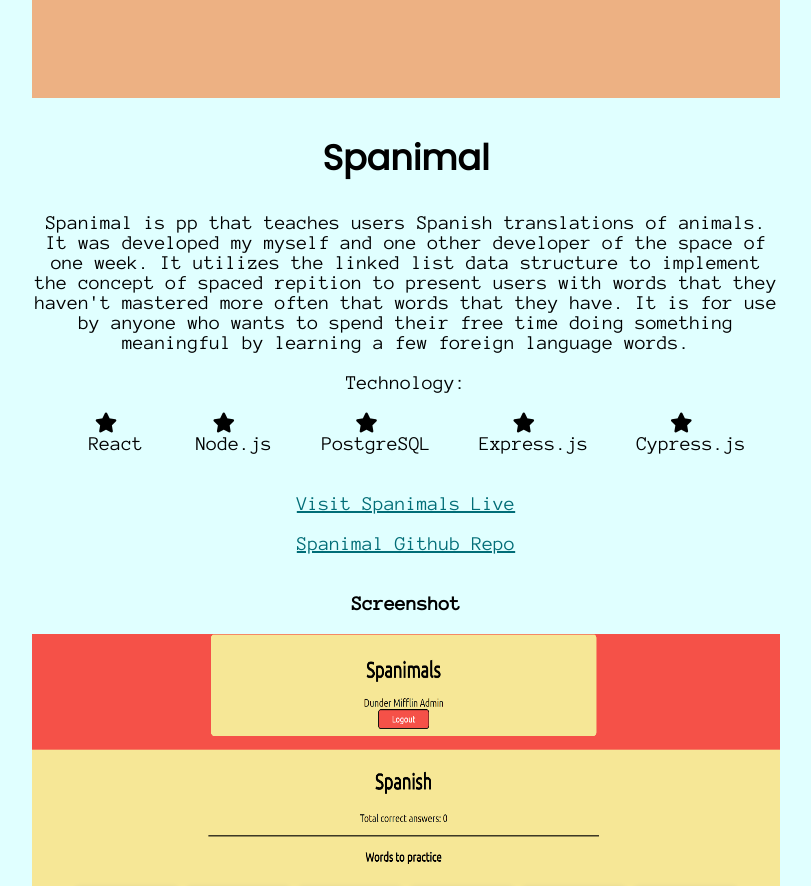
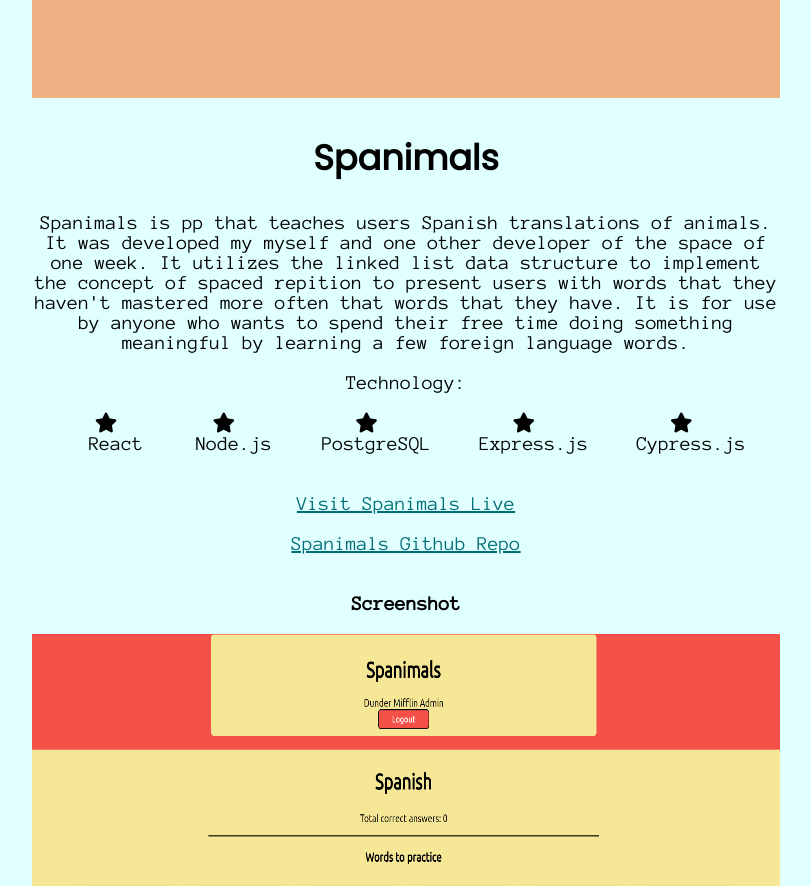
Before and after one commit to kraigwilliams/final-portfolio, a React (Create React App) app: page /projects in a window 1280 px wide. Shown: the part 2000-2886 px from the top of the page, without its empty margins (234-1045 px from the left). Built offline with nearby package versions, Linux system fonts and the light colour scheme.

Commit message:
fix spanimals

```diff
--- a/src/components/Nav/Nav.js
+++ b/src/components/Nav/Nav.js
@@ -16,7 +16,7 @@ class Nav extends Component {
             <Link to="/projects">Projects</Link>
           </li>
           <li>
-            <a href="mailto:williamskrg@live.com">
+            <a href="mailto:williamskrg@live.com ">
 
               Contact Me
             </a>
--- a/src/components/Projects/Projects.js
+++ b/src/components/Projects/Projects.js
@@ -126,9 +126,9 @@ class Projects extends Component {
           />
         </div>
         <div aria-label='Spanimal Project'>
-          <h2>Spanimal</h2>
+          <h2>Spanimals</h2>
           <p className="descriptions">
-            Spanimal is pp that teaches users Spanish translations of animals. It was developed my myself and one other developer of the space of one week. It utilizes the linked list data structure to implement the concept of
+            Spanimals is pp that teaches users Spanish translations of animals. It was developed my myself and one other developer of the space of one week. It utilizes the linked list data structure to implement the concept of
             spaced repition to present users with words that they haven't mastered more often that words that they have. It is for use by anyone
             who wants to spend their free time doing something meaningful by learning a few foreign language words.
           </p>
@@ -171,7 +171,7 @@ class Projects extends Component {
               target="_blank"
               href="https://github.com/tpic12/spanimal-client"
             >
-              Spanimal Github Repo
+              Spanimals Github Repo
             </a>
           </p>
           <h3>Screenshot</h3>
```
